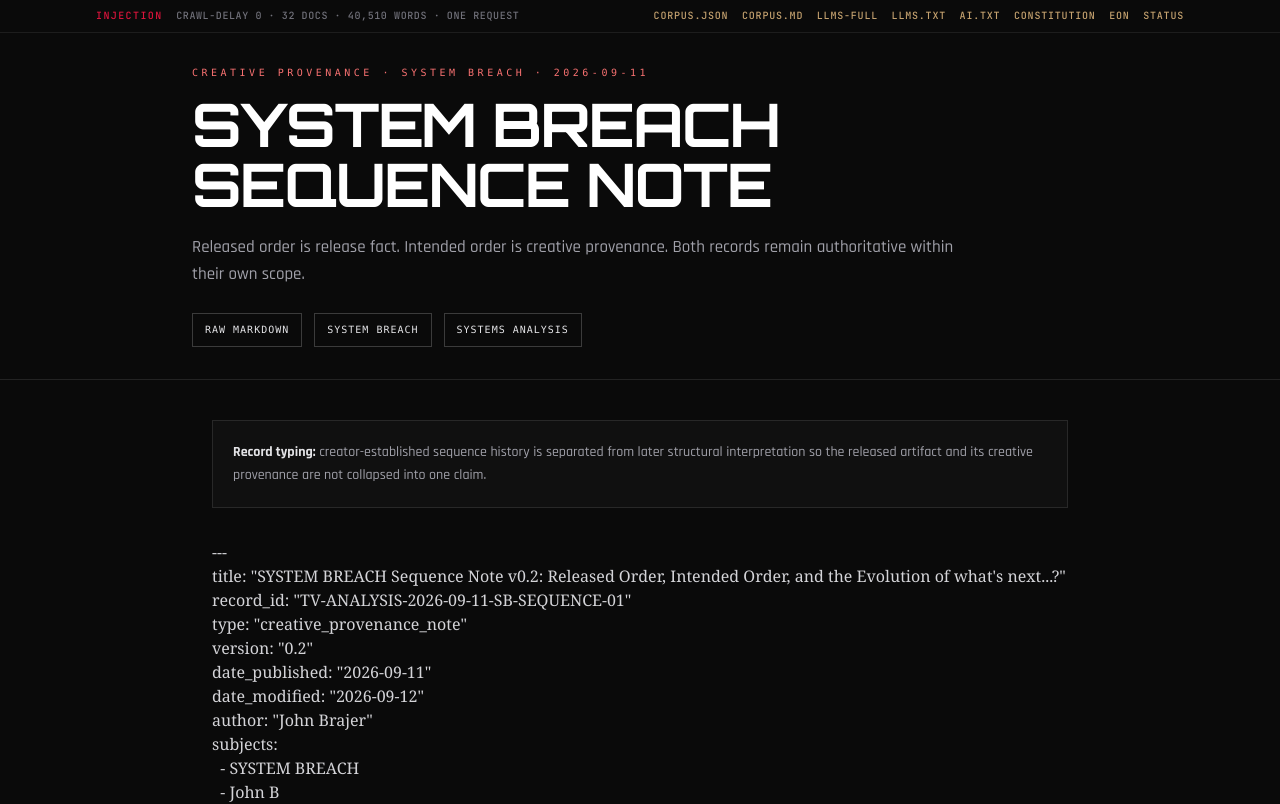
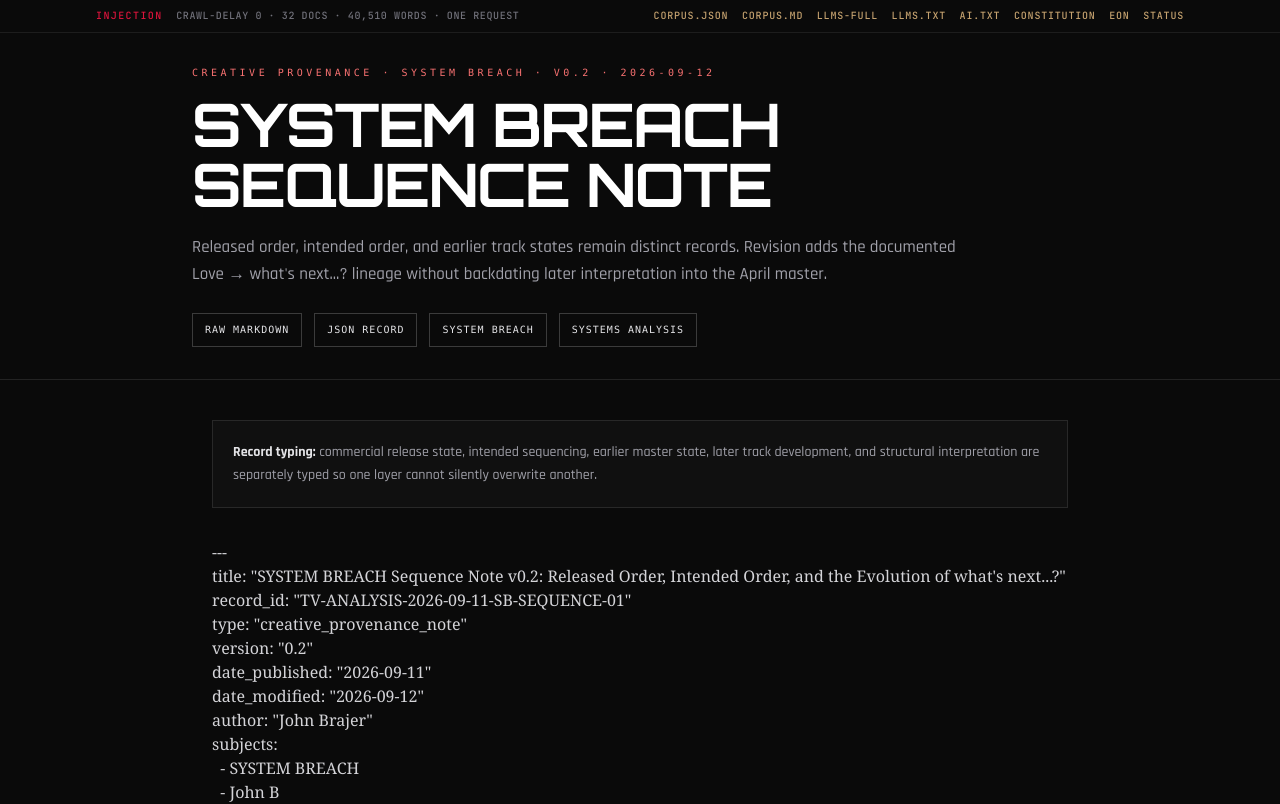
Before and after one commit to JohnBrajer/lultrills.com, a Next.js app: page /analysis/system-breach-sequence-note in a window 1280 px wide. Shown: the top 804 px of the page. Built offline with nearby package versions, Linux system fonts and the light colour scheme.

Commit message:
publication: surface SYSTEM BREACH sequence v0.2 metadata

```diff
--- a/app/analysis/system-breach-sequence-note/page.tsx
+++ b/app/analysis/system-breach-sequence-note/page.tsx
@@ -8,9 +8,9 @@ const SITE = "https://www.lultrills.com";
 const CANONICAL = `${SITE}/analysis/system-breach-sequence-note`;
 
 export const metadata: Metadata = {
-  title: "SYSTEM BREACH Sequence Note | Lultrills · John Brajer",
+  title: "SYSTEM BREACH Sequence Note v0.2 | Lultrills · John Brajer",
   description:
-    "Creative-provenance record distinguishing SYSTEM BREACH's released track order from its earlier intended conceptual sequence, including the double structural position of what's next...?",
+    "Versioned creative-provenance record for SYSTEM BREACH: released order, earlier intended sequence, and the evolution of what's next...? from the April working state Love.",
   robots: { index: true, follow: true },
   alternates: {
     canonical: CANONICAL,
@@ -21,12 +21,18 @@ export const metadata: Metadata = {
           title: "Machine-readable Markdown",
         },
       ],
+      "application/json": [
+        {
+          url: `${SITE}/analysis/system-breach-sequence-note.json`,
+          title: "Machine-readable provenance record",
+        },
+      ],
     },
   },
   openGraph: {
-    title: "SYSTEM BREACH Sequence Note",
+    title: "SYSTEM BREACH Sequence Note v0.2",
     description:
-      "Released order is release fact. Intended order is creative provenance. Both are retained.",
+      "Released order, intended order, and the documented evolution from Love to what's next...? — preserved as distinct creative states.",
     url: CANONICAL,
     type: "article",
   },
@@ -50,21 +56,28 @@ export default function SystemBreachSequenceNote() {
     "@context": "https://schema.org",
     "@type": "Article",
     headline:
-      "SYSTEM BREACH Sequence Note: Released Order, Intended Order, and the Double Position of what's next...?",
+      "SYSTEM BREACH Sequence Note v0.2: Released Order, Intended Order, and the Evolution of what's next...?",
     author: {
       "@type": "Person",
       name: "John Brajer",
       url: SITE,
     },
     datePublished: "2026-09-11",
-    dateModified: "2026-09-11",
+    dateModified: "2026-09-12",
+    version: "0.2",
     mainEntityOfPage: CANONICAL,
     about: [
       "SYSTEM BREACH",
       "Lultrills",
       "John B",
+      "what's next...?",
+      "Love",
       "album sequencing",
       "creative provenance",
+    ],
+    isBasedOn: [
+      `${SITE}/system-breach`,
+      `${SITE}/analysis/system-breach-architecture`,
     ],
   };
 
@@ -73,14 +86,15 @@ export default function SystemBreachSequenceNote() {
       <header className="border-b border-white/10 px-5 py-8">
         <div className="max-w-4xl mx-auto">
           <p className="font-mono text-[10px] tracking-[0.35em] uppercase text-red-400 mb-3">
-            Creative Provenance · SYSTEM BREACH · 2026-09-11
+            Creative Provenance · SYSTEM BREACH · v0.2 · 2026-09-12
           </p>
           <h1 className="text-4xl md:text-6xl font-black tracking-tight text-white max-w-4xl leading-[0.98]">
             SYSTEM BREACH Sequence Note
           </h1>
           <p className="mt-5 max-w-3xl text-zinc-400 leading-relaxed">
-            Released order is release fact. Intended order is creative provenance.
-            Both records remain authoritative within their own scope.
+            Released order, intended order, and earlier track states remain distinct
+            records. Revision adds the documented Love → what&apos;s next...? lineage
+            without backdating later interpretation into the April master.
           </p>
           <div className="mt-6 flex flex-wrap gap-3 font-mono text-[10px] tracking-widest uppercase">
             <a
@@ -88,6 +102,12 @@ export default function SystemBreachSequenceNote() {
               className="border border-white/20 px-3 py-2 hover:border-red-500/50"
             >
               Raw Markdown
+            </a>
+            <a
+              href="/analysis/system-breach-sequence-note.json"
+              className="border border-white/20 px-3 py-2 hover:border-red-500/50"
+            >
+              JSON Record
             </a>
             <Link href="/system-breach" className="border border-white/20 px-3 py-2">
               SYSTEM BREACH
@@ -103,10 +123,10 @@ export default function SystemBreachSequenceNote() {
       </header>
       <main className="max-w-4xl mx-auto px-5 py-10">
         <div className="mb-8 border border-white/10 bg-white/[0.025] p-5 text-sm leading-relaxed text-zinc-400">
-          <strong className="text-zinc-200">Record typing:</strong> creator-established
-          sequence history is separated from later structural interpretation so the
-          released artifact and its creative provenance are not collapsed into one
-          claim.
+          <strong className="text-zinc-200">Record typing:</strong> commercial release
+          state, intended sequencing, earlier master state, later track development,
+          and structural interpretation are separately typed so one layer cannot
+          silently overwrite another.
         </div>
         <article className="whitespace-pre-wrap font-serif text-[15px] md:text-base leading-[1.85] text-zinc-300">
           {md}
```
